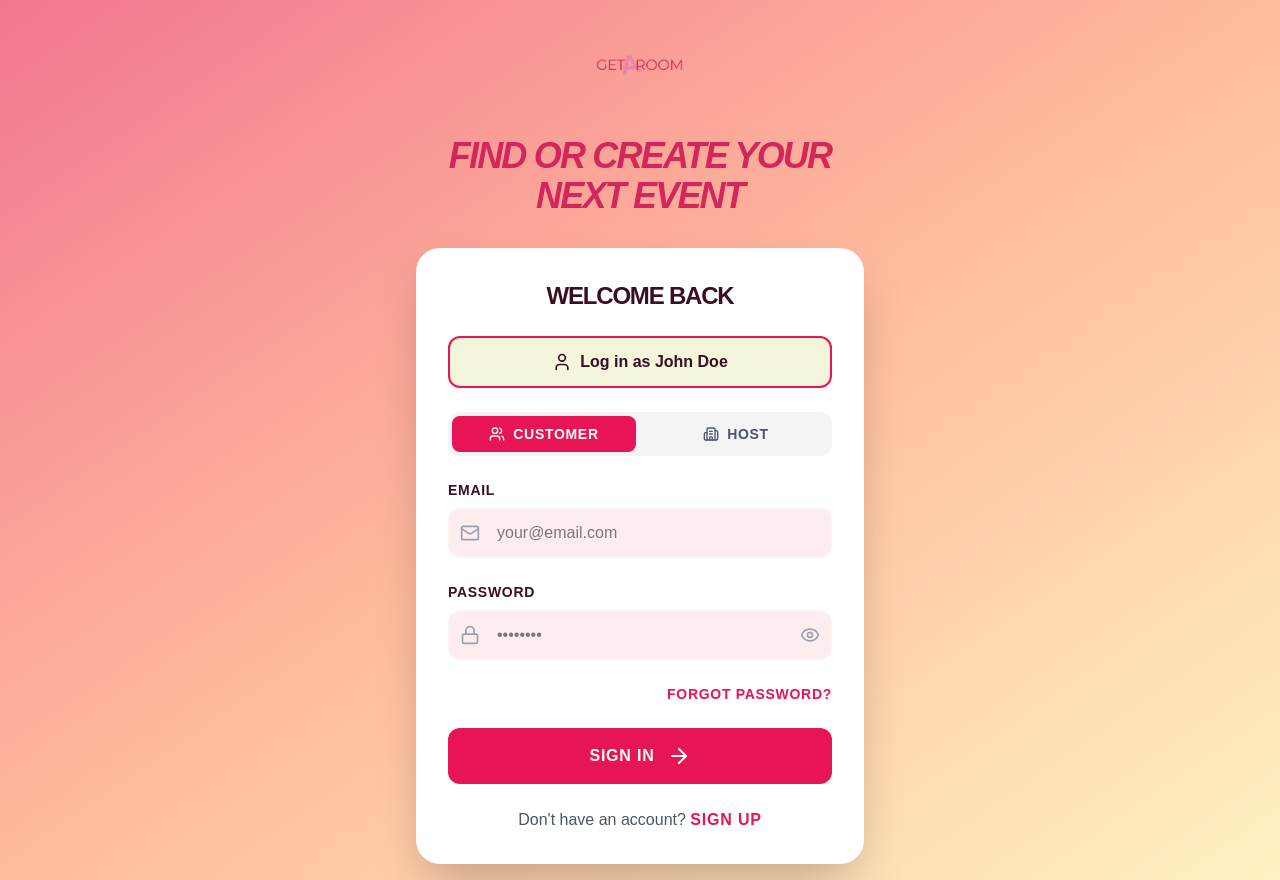
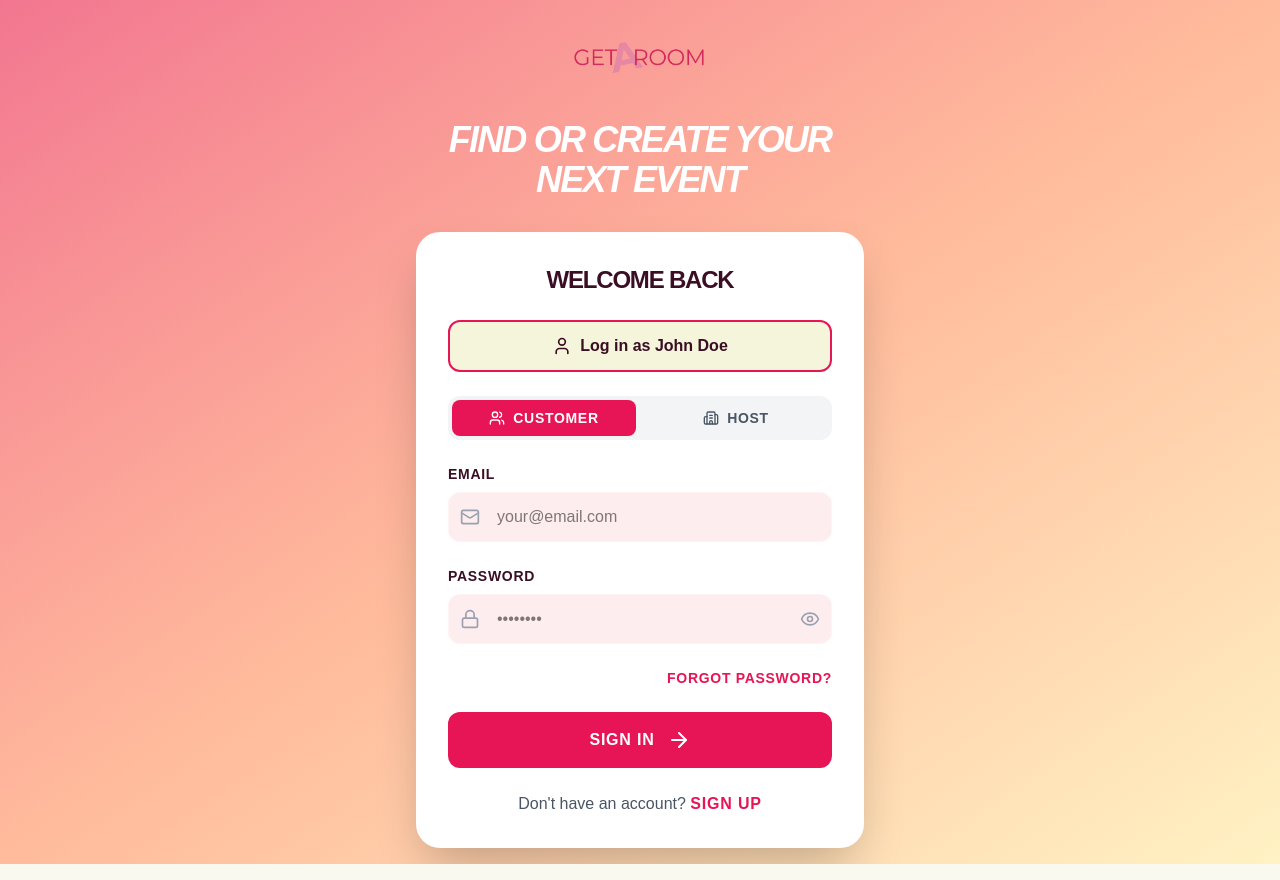
Before and after one commit to joannadagil/bez_chmur, a React (Vite) app in the folder frontend/: page /login in a window 1280 px wide. Built offline with nearby package versions, Linux system fonts and the light colour scheme.

Commit message:
Change font colors

```diff
--- a/frontend/src/pages/Landing.tsx
+++ b/frontend/src/pages/Landing.tsx
@@ -24,7 +24,7 @@ const Landing = () => {
             </div>
 
             <h1 className="text-6xl lg:text-7xl font-black text-[#d3265b] uppercase tracking-tighter italic leading-none mb-6" style={{ fontFamily: 'Placard Next, sans-serif' }}>
-              find/create your next event
+              find or create your next event
             </h1>
 
             {/* CTA Buttons */}
--- a/frontend/src/pages/Login.tsx
+++ b/frontend/src/pages/Login.tsx
@@ -117,11 +117,11 @@ const Login = () => {
             <img
               src={logo}
               alt="getAroom Logo"
-              className="w-24 h-24 object-contain cursor-pointer"
+              className="w-220 h-20 object-contain cursor-pointer"
               onClick={() => navigate(localStorage.getItem('isLoggedIn') === 'true' ? '/home' : '/login')}
             />
           </div>
-          <h1 className="text-4xl font-black text-[#d3265b] uppercase tracking-tighter italic mb-2" style={{ fontFamily: 'Placard Next, sans-serif' }}>
+          <h1 className="text-4xl font-black text-[#ffffff] uppercase tracking-tighter italic mb-2" style={{ fontFamily: 'Placard Next, sans-serif' }}>
             find or create your next event
           </h1>
         </div>
```
